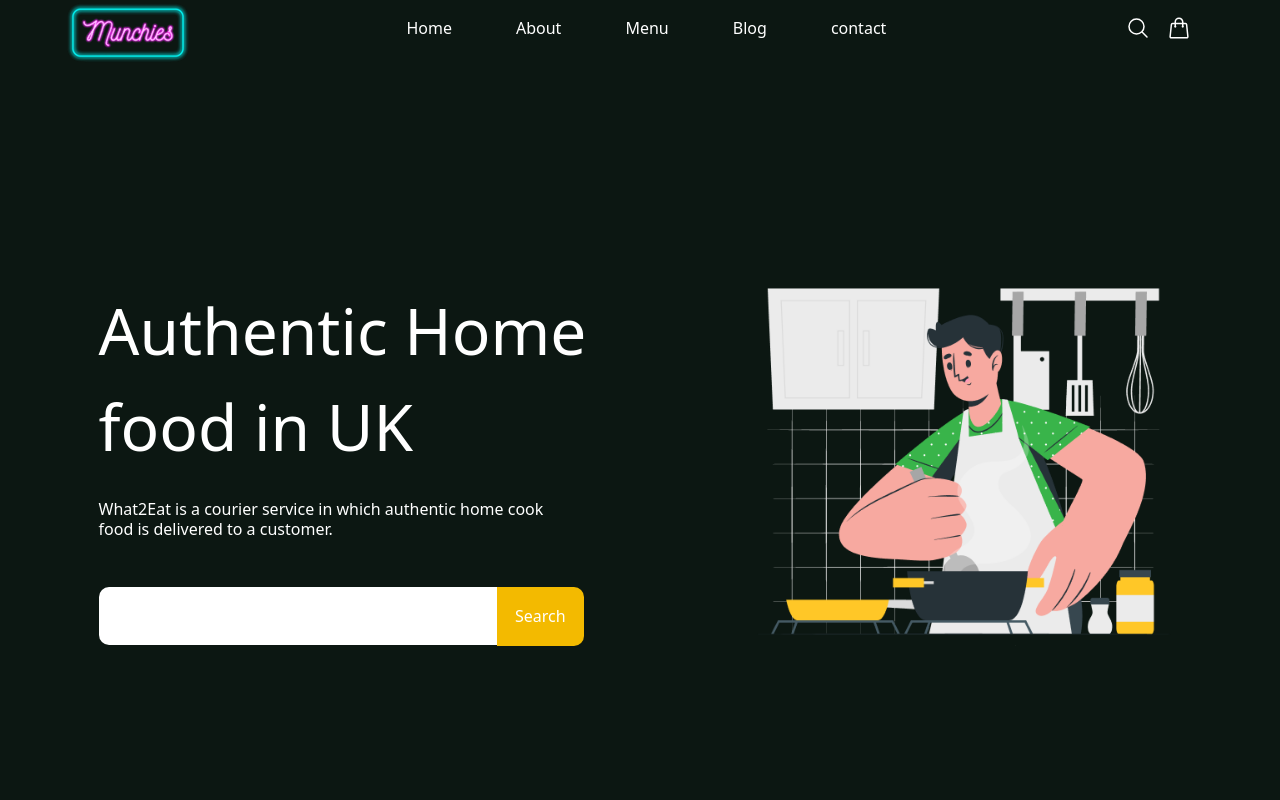
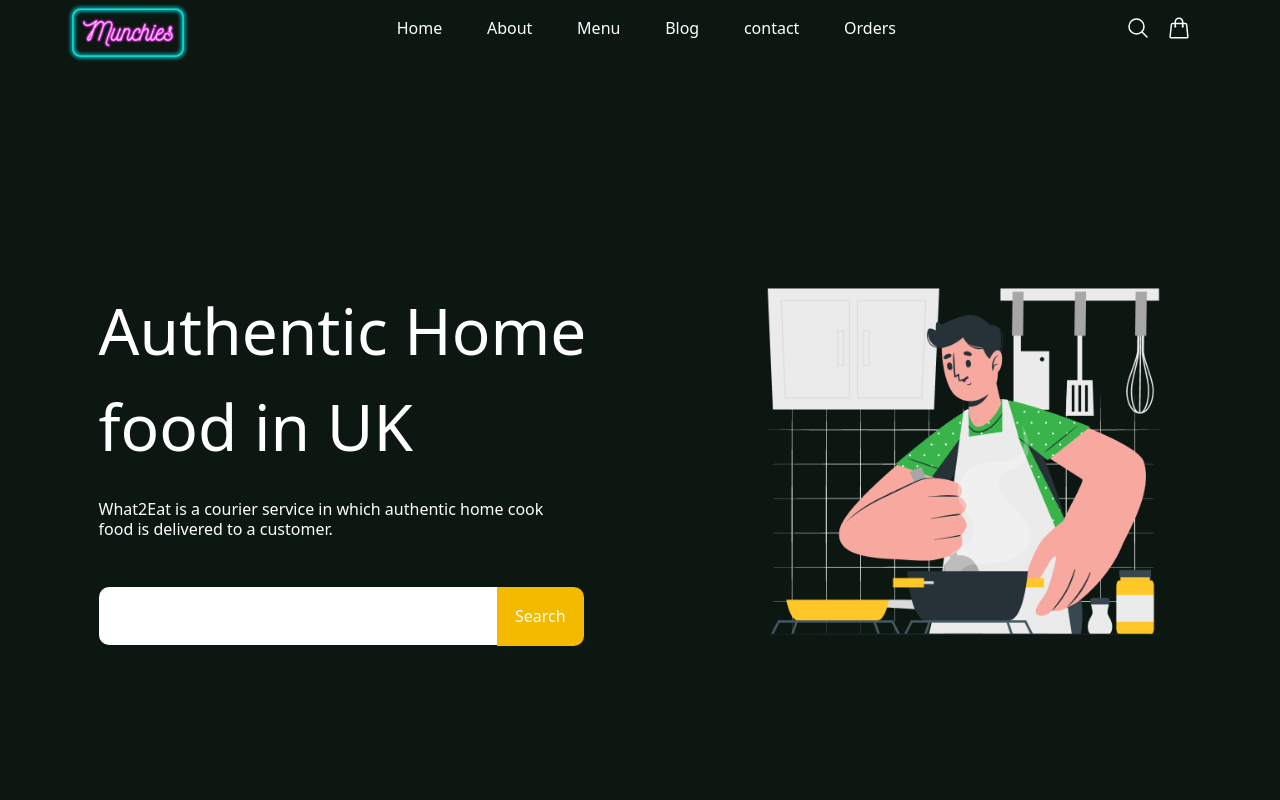
Before and after one commit to FardinOA/munchies-task, a Next.js app: page / in a window 1280 px wide. Shown: the top 800 px of the page. Built offline with nearby package versions, Linux system fonts and the light colour scheme; no server answers.

Commit message:
add order link to nav

```diff
--- a/components/Hero/Nab.tsx
+++ b/components/Hero/Nab.tsx
@@ -21,6 +21,7 @@ const Nab: NextPage = () => {
                 <p>Menu</p>
                 <p>Blog</p>
                 <p>contact</p>
+                <Link href={`/orders`}>Orders</Link>
             </div>
             <div className="flex justify-around p-4 w-[10%] text-white">
                 <p>
```
